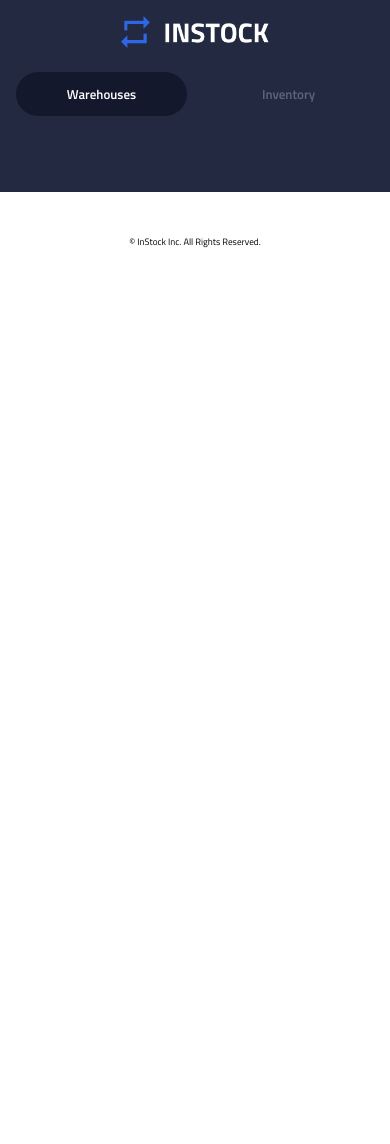
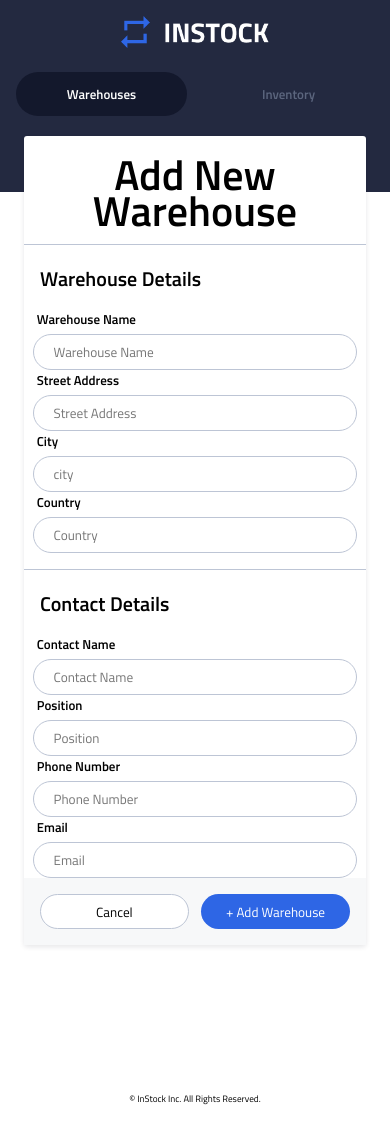
Before and after one commit to mikemazara/warehouse-stock-colab-client, a React (Create React App) app: page / in a window 390 px wide. Shown: the top 1144 px of the page. Before the commit the page ends 844 px from the top, so only its background shows below. Built offline with nearby package versions, Linux system fonts and the light colour scheme; the HTML template or start-up script is replaced by a standard one.

Commit message:
design the add new warehouse component, made it responsive, will add imgs and fix font sizing

```diff
--- /dev/null
+++ b/src/components/AddWarehouse/AddWarehouse.js
@@ -0,0 +1,70 @@
+import React from "react";
+import "../AddWarehouse/AddWarehouse.scss";
+
+const AddWarehouse = () => {
+  return (
+    <>
+      <section className="warehouse">
+        <div className="warehouse__header">
+          <h2 className="warehouse__title">Add New Warehouse</h2>
+        </div>
+        <form className="warehouse__form">
+          <div className="warehouse__form-container">
+            <div className="warehouse__form-details">
+              <h3 className="warehouse__details-title">Warehouse Details</h3>
+            </div>
+            <div className="warehouse__details-container">
+              <div className="warehouse__details-element">
+                <p className="warehouse__element-title">Warehouse Name</p>
+                <input className="warehouse__details-input" placeholder="Warehouse Name"></input>
+              </div>
+            </div>
+            <div className="warehouse__details-element">
+              <p className="warehouse__element-title">Street Address</p>
+              <input className="warehouse__details-input" placeholder="Street Address"></input>
+            </div>
+            <div className="warehouse__details-element">
+              <p className="warehouse__element-title">City</p>
+              <input className="warehouse__details-input" placeholder="city"></input>
+            </div>
+            <div className="warehouse__details-element">
+              <p className="warehouse__element-title">Country</p>
+              <input className="warehouse__details-input" placeholder="Country"></input>
+            </div>
+          </div>
+          <div className="warehouse__form-tablet">
+            <h3 className="warehouse__details-title">Contact Details</h3>
+            <div className="warehouse__details-container">
+              <p className="warehouse__element-title">Contact Name</p>
+              <input className="warehouse__details-input" placeholder="Contact Name"></input>
+            </div>
+            <div className="warehouse__details-element">
+              <p className="warehouse__element-title">Position</p>
+              <input className="warehouse__details-input" placeholder="Position"></input>
+            </div>
+            <div className="warehouse__details-element">
+              <p className="warehouse__element-title">Phone Number</p>
+              <input className="warehouse__details-input" placeholder="Phone Number"></input>
+            </div>
+            <div className="warehouse__details-element">
+              <p className="warehouse__element-title">Email</p>
+              <input className="warehouse__details-input" placeholder="Email"></input>
+            </div>
+          </div>
+        </form>
+        <div className="warehouse__buttons">
+          <div className="warehouse__buttons-container">
+            <button className="warehouse__buttons-cancel" type="submit">
+              Cancel
+            </button>
+            <button className="warehouse__buttons-add" type="submit">
+              + Add Warehouse
+            </button>
+          </div>
+        </div>
+      </section>
+    </>
+  );
+};
+
+export default AddWarehouse;
--- /dev/null
+++ b/src/components/AddWarehouse/AddWarehouse.scss
@@ -0,0 +1,115 @@
+@use "../../styles/partials/colors" as *;
+@use "../../styles/partials/fonts" as *;
+@use "../../styles/partials/mixins" as *;
+@use "../../styles//partials/variables" as *;
+@use "../../styles/partials/global" as *;
+
+.warehouse {
+    position: relative;
+    box-shadow: 0px 2px 5px rgba(19, 24, 44, 0.1);
+    background-color: $white;
+    border-radius: .1875rem;
+    top: -5rem;
+    margin: 1.5rem;
+    @include mobile-header;
+    @include tablet {
+        top: -6.7rem;
+        left: .2rem;
+    }
+    @include desktop {
+        width: 75%;
+        left: 9%
+    }
+    &__header {
+        display: flex;
+        justify-content: center;
+        border-bottom: 1px solid $cloud;
+        padding: 1.25rem 1.25rem 1rem;
+        @include tablet {
+            justify-content: flex-start;
+            @include page-header
+        }
+    }
+    &__title {
+        @include tablet{
+            @include sub-header
+        }
+    }
+    &__form {
+        @include tablet {
+            display: grid;
+            grid-template-columns: 1fr 1fr;
+        }
+        &-container {
+            border-bottom: 1px solid $cloud;
+            padding-bottom: 1rem;
+            @include tablet {
+                border: none;
+            }
+        }
+        &-tablet{
+            @include tablet {
+                border-left: 1px solid $cloud;
+            }
+        }
+        &-group{
+            display: flex;
+        }
+    }
+    &__details {
+        &-title {
+            display: flex;
+            padding: 1.25rem 1rem 1rem;
+            @include mobile-subheader
+        }
+        &-input {
+            border-radius: 1.25rem;
+            text-indent: 1.25rem;
+            border: 1px solid $cloud;
+            height: 2.25rem;
+            width: 95%;
+        }
+    }
+
+    &__element {
+        &-title {
+            display: flex;
+            margin-left:.8rem;
+            @include mobile-labels;
+            @include tablet {
+                margin-left: 1.5rem;
+                margin-bottom: .4rem;
+            }
+        }
+    }
+
+    &__buttons {
+        padding: 1rem;
+        background-color: $lightGrey;
+        @include tablet {
+            display: flex;
+            justify-content: flex-end;
+        }
+        &-container{
+            @include flex(space-between, center, row);
+            @include tablet{
+                width:30%;
+            }
+        }
+        &-cancel{
+            border-radius: 1.25rem;
+            background-color: $white;
+            border: 1px solid $cloud;
+            height: 2.2rem;
+            width: 48%;
+        }
+        &-add{
+            border:none;
+            border-radius: 1.25rem;
+            background-color: $indigo;
+            color: $white;
+            height: 2.2rem;
+            width: 48%
+        }
+    }
+}
--- a/src/pages/WarehousesPage/WarehousesPage.js
+++ b/src/pages/WarehousesPage/WarehousesPage.js
@@ -1,8 +1,10 @@
+import AddWarehouse from "../../components/AddWarehouse/AddWarehouse";
 import "./WarehousesPage.scss";
 
 const WarehousesPage = ()=>{
     return(
         <>
+        <AddWarehouse />
         </>
     )
 }
```
